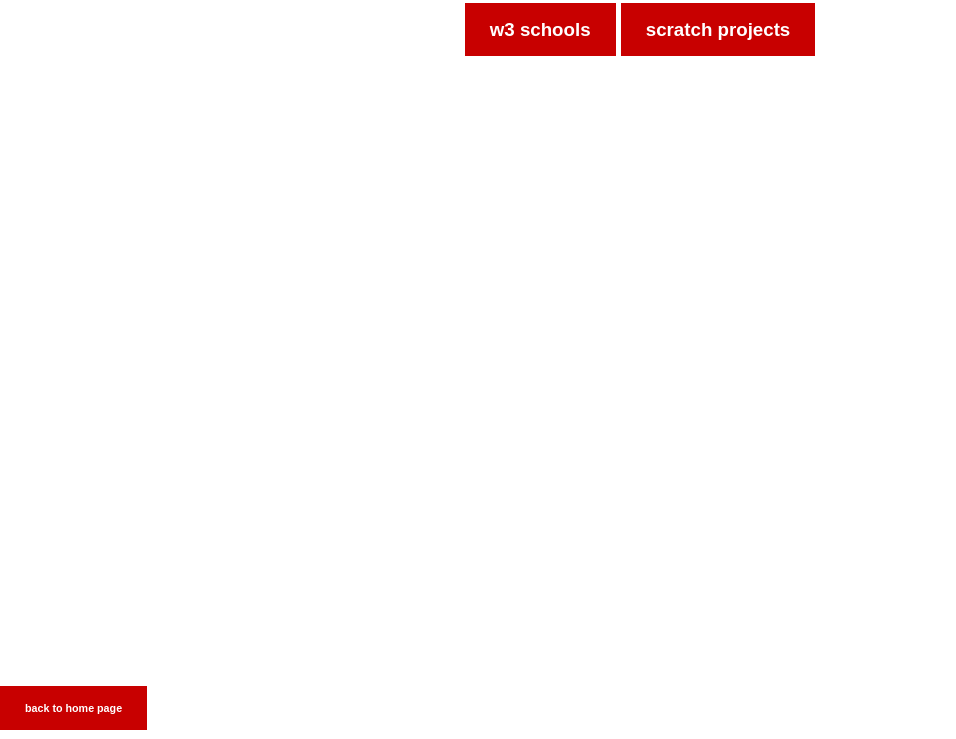
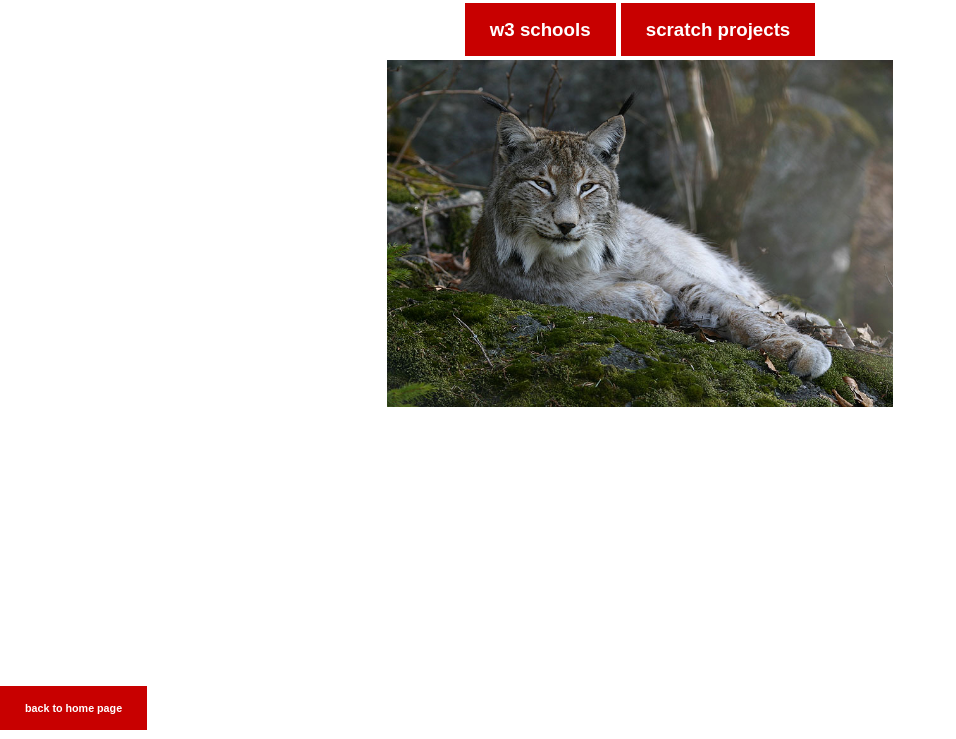
Before and after one commit to cfernald1/cfernald1, a plain HTML site: page links/index.html in a window 1280 px wide. Shown: the part 61-800 px from the top of the page, without its empty margins (0-956 px from the left). Drawn offline with Linux system fonts and the light colour scheme.

Commit message:
added linx

```diff
--- a/links/index.html
+++ b/links/index.html
@@ -2,6 +2,14 @@
 <html>
     <head>
         <link rel="stylesheet" type="text/css" href="../styles/basicfont.css">
+        <style>
+            img {
+                margin-left:auto;
+                margin-right:auto;
+                display:block;
+                width:40%;
+            }
+        </style>
     </head>
     <body>
         <h1 class="center">links</h2>
@@ -9,6 +17,7 @@
             <a href="w3-links/index.html">w3 schools</a>
             <a href="scratch_projects_links/index.html">scratch projects</a>
         </h3>
+        <img src="../styles/images/linx.jpg">
         <h6 class="backtrack">
             <a href="../index.html">back to home page</a>
         </h6>
```
Also changed, not shown: styles/images/linx.jpg (added).
